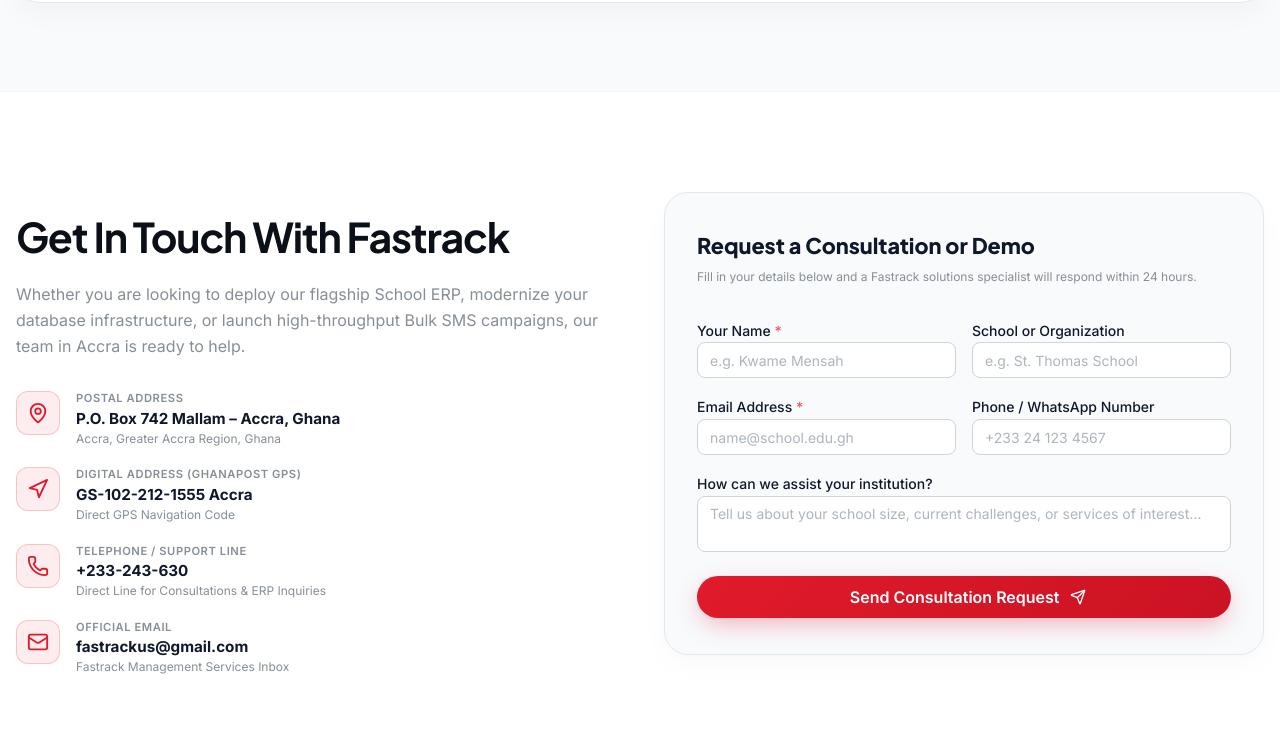
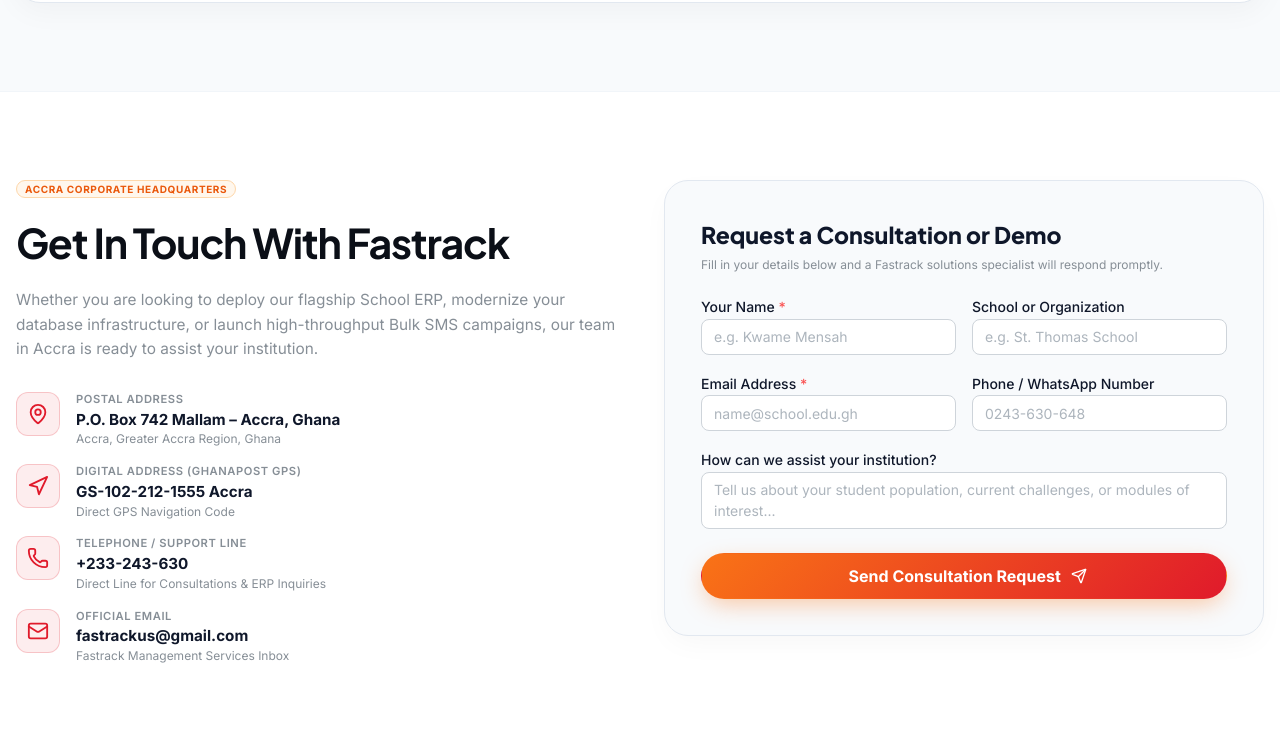
Before and after one commit to Fastrackgh/fastrack-home, a Next.js app: page / in a window 1280 px wide. Shown: the part 7190-7941 px from the top of the page. Built offline with nearby package versions, Linux system fonts and the light colour scheme.

Commit message:
refactor: update UI components with responsive spacing, improved styling, and standardized brand colors and inputs.

```diff
--- a/src/components/organisms/ContactSection/ContactSection.tsx
+++ b/src/components/organisms/ContactSection/ContactSection.tsx
@@ -12,9 +12,10 @@
   Textarea,
   Button,
   Notification,
+  Badge,
 } from '@mantine/core';
 import { motion, AnimatePresence } from 'framer-motion';
-import { DisplayHeading, StatusBadge } from '@/components/atoms';
+import { DisplayHeading } from '@/components/atoms';
 import { ContactInfoItem } from '@/components/molecules';
 import { businessInfo } from '@/data/businessInfo';
 import { Phone, Mail, MapPin, Navigation, Send, Check } from 'lucide-react';
@@ -39,33 +40,39 @@
     <Box
       id="contact"
       component="section"
-      py={{ base: 60, md: 100 }}
+      py={{ base: 48, md: 88 }}
       style={{
         background: '#ffffff',
         borderTop: '1px solid #f1f5f9',
       }}
     >
       <Container size="xl">
-        <SimpleGrid cols={{ base: 1, md: 2 }} spacing={48}>
+        <SimpleGrid cols={{ base: 1, md: 2 }} spacing={{ base: 36, md: 48 }}>
           {/* Left Column: Office & Contact Information */}
           <motion.div
-            initial={{ opacity: 0, x: -30 }}
+            initial={{ opacity: 0, x: -20 }}
             whileInView={{ opacity: 1, x: 0 }}
             viewport={{ once: true, margin: '-50px' }}
             transition={{ duration: 0.6, ease: [0.16, 1, 0.3, 1] }}
           >
             <Stack gap="lg">
-              <Group gap="xs">
-                {/* <motion.div whileHover={{ scale: 1.05 }}>
-                  <StatusBadge variantStyle="red-subtle">
-                    Accra Corporate Office
-                  </StatusBadge>
-                </motion.div> */}
-              </Group>
+              <Badge
+                size="sm"
+                variant="light"
+                style={{
+                  background: '#fff7ed',
+                  color: '#ea580c',
+                  border: '1px solid #fed7aa',
+                  textTransform: 'uppercase',
+                  letterSpacing: '0.06em',
+                  fontWeight: 700,
+                  width: 'fit-content',
+                }}
+              >
+                Accra Corporate Headquarters
+              </Badge>
 
-              <DisplayHeading
-                level={2}
-              >
+              <DisplayHeading level={2}>
                 Get In Touch With Fastrack
               </DisplayHeading>
 
@@ -74,14 +81,14 @@
                 c="dimmed"
                 style={{
                   lineHeight: 1.6,
-                  fontSize: '1rem',
+                  fontSize: 'clamp(0.9rem, 1.2vw, 1rem)',
                 }}
               >
                 Whether you are looking to deploy our flagship School ERP, modernize your database
-                infrastructure, or launch high-throughput Bulk SMS campaigns, our team in Accra is ready to help.
+                infrastructure, or launch high-throughput Bulk SMS campaigns, our team in Accra is ready to assist your institution.
               </Text>
 
-              <Stack gap="lg" mt="sm">
+              <Stack gap="md" mt="xs">
                 <ContactInfoItem
                   icon={<MapPin size={22} />}
                   label="Postal Address"
@@ -117,14 +124,14 @@
 
           {/* Right Column: Direct Consultation Inquiry Form */}
           <motion.div
-            initial={{ opacity: 0, x: 30 }}
+            initial={{ opacity: 0, x: 20 }}
             whileInView={{ opacity: 1, x: 0 }}
             viewport={{ once: true, margin: '-50px' }}
-            transition={{ duration: 0.6, delay: 0.15, ease: [0.16, 1, 0.3, 1] }}
+            transition={{ duration: 0.6, delay: 0.1, ease: [0.16, 1, 0.3, 1] }}
           >
             <Box
               style={{
-                padding: '36px 32px',
+                padding: 'clamp(20px, 3.5vw, 36px)',
                 borderRadius: '24px',
                 background: '#f8fafc',
                 border: '1px solid #e2e8f0',
@@ -135,15 +142,15 @@
                 style={{
                   fontFamily: 'var(--font-heading)',
                   fontWeight: 800,
-                  fontSize: '1.35rem',
+                  fontSize: 'clamp(1.2rem, 1.8vw, 1.45rem)',
                   color: '#0f172a',
-                  marginBottom: 6,
+                  marginBottom: 4,
                 }}
               >
                 Request a Consultation or Demo
               </Text>
-              <Text size="xs" c="dimmed" mb="xl">
-                Fill in your details below and a Fastrack solutions specialist will respond within 24 hours.
+              <Text size="xs" c="dimmed" mb="lg">
+                Fill in your details below and a Fastrack solutions specialist will respond promptly.
               </Text>
 
               <AnimatePresence mode="wait">
@@ -162,7 +169,7 @@
                       radius="md"
                     >
                       Thank you for contacting Fastrack Management Services. Our Accra office has received your
-                      inquiry and will get back to you shortly.
+                      inquiry and will call or email you shortly.
                     </Notification>
                   </motion.div>
                 ) : (
@@ -198,7 +205,7 @@
                         />
                         <TextInput
                           label="Phone / WhatsApp Number"
-                          placeholder="+233 24 123 4567"
+                          placeholder="0243-630-648"
                           value={form.phone}
                           onChange={(e) => setForm({ ...form, phone: e.target.value })}
                           radius="md"
@@ -207,7 +214,7 @@
 
                       <Textarea
                         label="How can we assist your institution?"
-                        placeholder="Tell us about your school size, current challenges, or services of interest..."
+                        placeholder="Tell us about your student population, current challenges, or modules of interest..."
                         minRows={4}
                         value={form.message}
                         onChange={(e) => setForm({ ...form, message: e.target.value })}
@@ -217,15 +224,17 @@
                       <motion.div whileHover={{ scale: 1.02 }} whileTap={{ scale: 0.98 }}>
                         <Button
                           type="submit"
-                          color="fastrackRed"
+                          color="fastrackOrange"
                           size="md"
                           radius="xl"
                           fullWidth
                           rightSection={<Send size={16} />}
                           style={{
                             marginTop: 8,
-                            background: 'linear-gradient(135deg, #e01a2b 0%, #cb1323 100%)',
-                            boxShadow: '0 8px 24px -4px rgba(224, 26, 43, 0.35)',
+                            background: 'linear-gradient(135deg, #f97316 0%, #e01a2b 100%)',
+                            boxShadow: '0 8px 24px -4px rgba(249, 115, 22, 0.4)',
+                            height: 46,
+                            fontWeight: 700,
                           }}
                         >
                           Send Consultation Request
```
